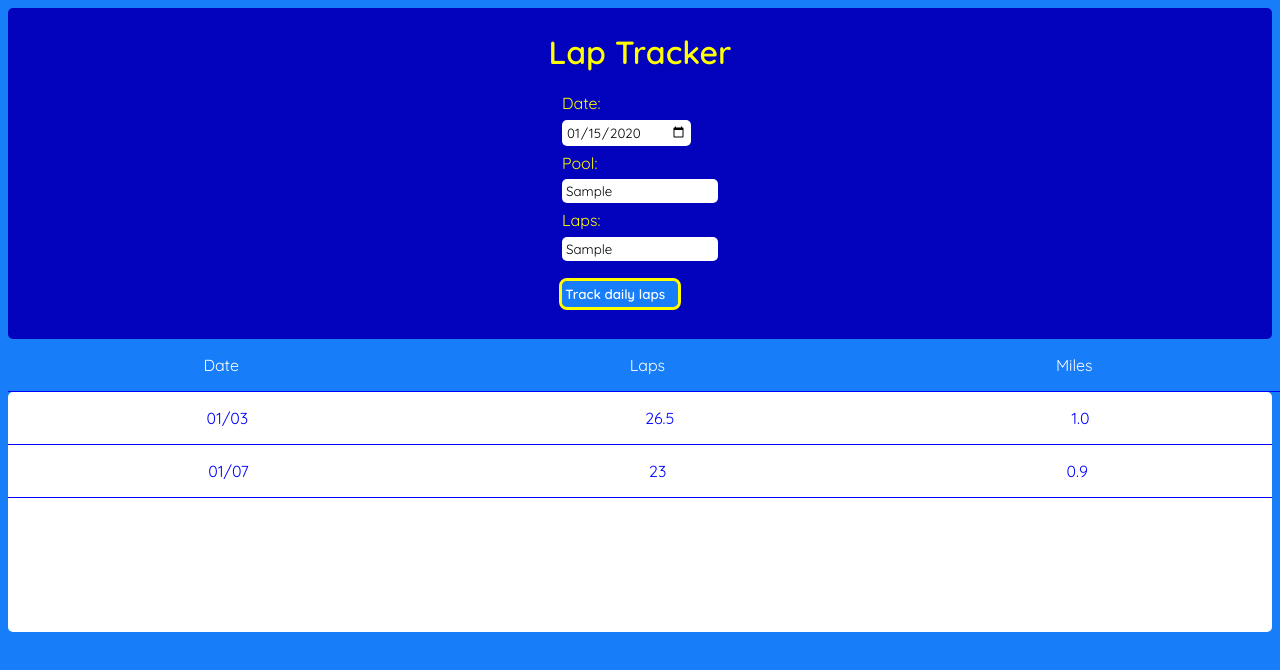
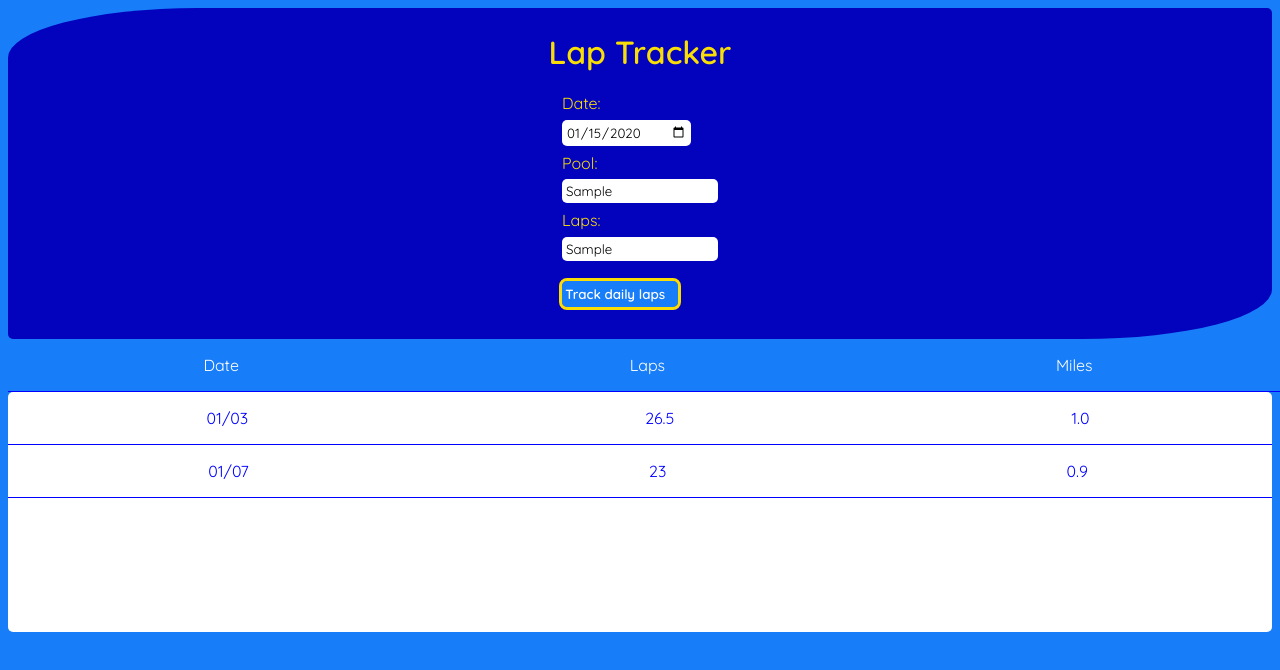
Before and after one commit to michaella23/swim-distance-tracker, a plain HTML site: page index.html in a window 1280 px wide. Both pictures are taken after typing "2020-01-15", "Sample", "Sample" into the empty fields and a click on the button "Track daily laps". Drawn offline with Linux system fonts and the light colour scheme.

Commit message:
Border radius and color experiments

```diff
--- a/style.css
+++ b/style.css
@@ -15,15 +15,14 @@ body {
     margin: 0.5em;
     font-family: 'Quicksand', sans-serif;
     background-color: rgb(24, 125, 248);
-    color: white;
+    color: rgb(255, 255, 255);
     height: 100vh;
     display: flex;
     flex-direction: column;
 }
 
-main,
-.stats-el {
-    border-radius: 5px;
+main {
+    border-radius: 15% 5px;
 }
 
 h1 {
@@ -32,7 +31,7 @@ h1 {
 
 main {
     background-color: rgb(3, 3, 190);
-    color: yellow;
+    color: rgb(249, 221, 7);
     display: flex;
     flex-direction: column;
     align-items: center;
@@ -58,7 +57,7 @@ input:focus,
 input:hover,
 .submit-btn:focus,
 .submit-btn:hover {
-    outline: 3px solid yellow;
+    outline: 3px solid rgb(249, 221, 7);
 }
 
 .submit-btn {
@@ -72,7 +71,7 @@ input:hover,
 .submit-btn:hover,
 .submit-btn:focus {
     background-color:  rgb(24, 125, 248);
-    color: white;
+    color: rgb(255, 255, 255);
 }
 
 .total-el {
@@ -88,10 +87,11 @@ input:hover,
 }
 
 .stats-el {
-    background-color: white;
+    background-color: rgb(255, 255, 255);
     color:blue;
     height: 30vh;
-    overflow:scroll;
+    overflow: scroll;
+    border-radius: 5px;
     /* display: flex;
     flex-direction: column; */
 }
```
